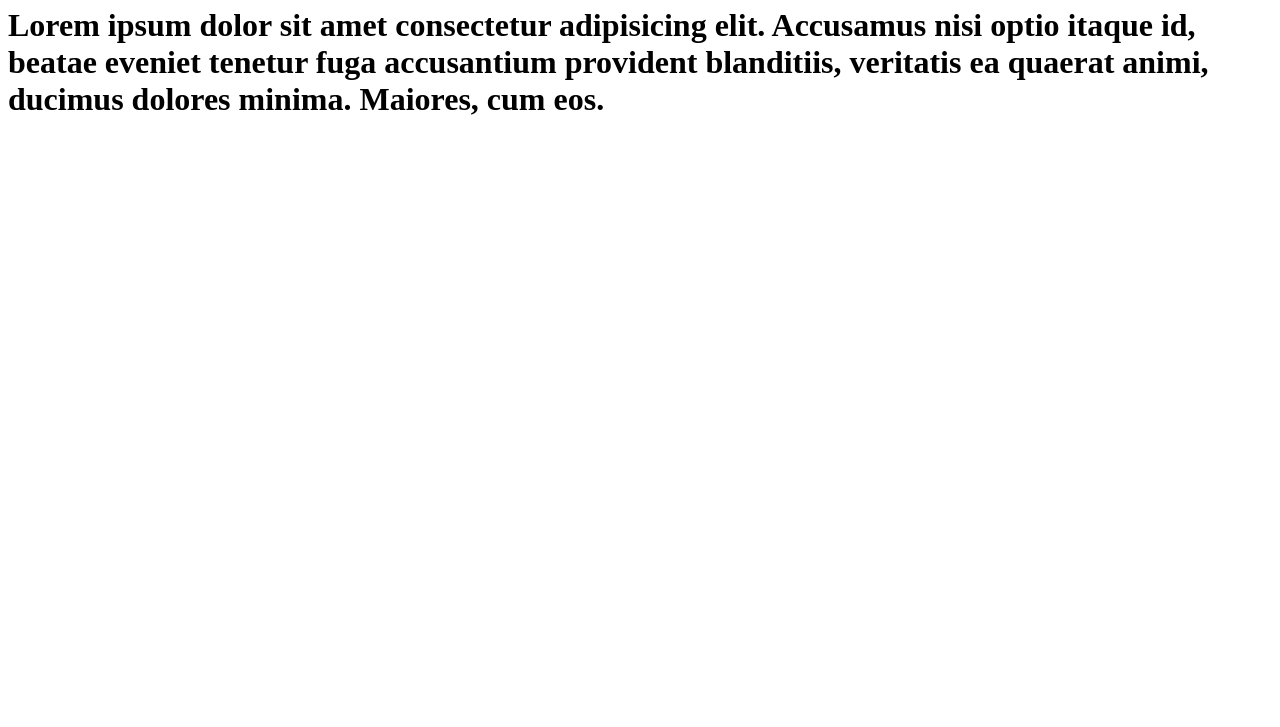
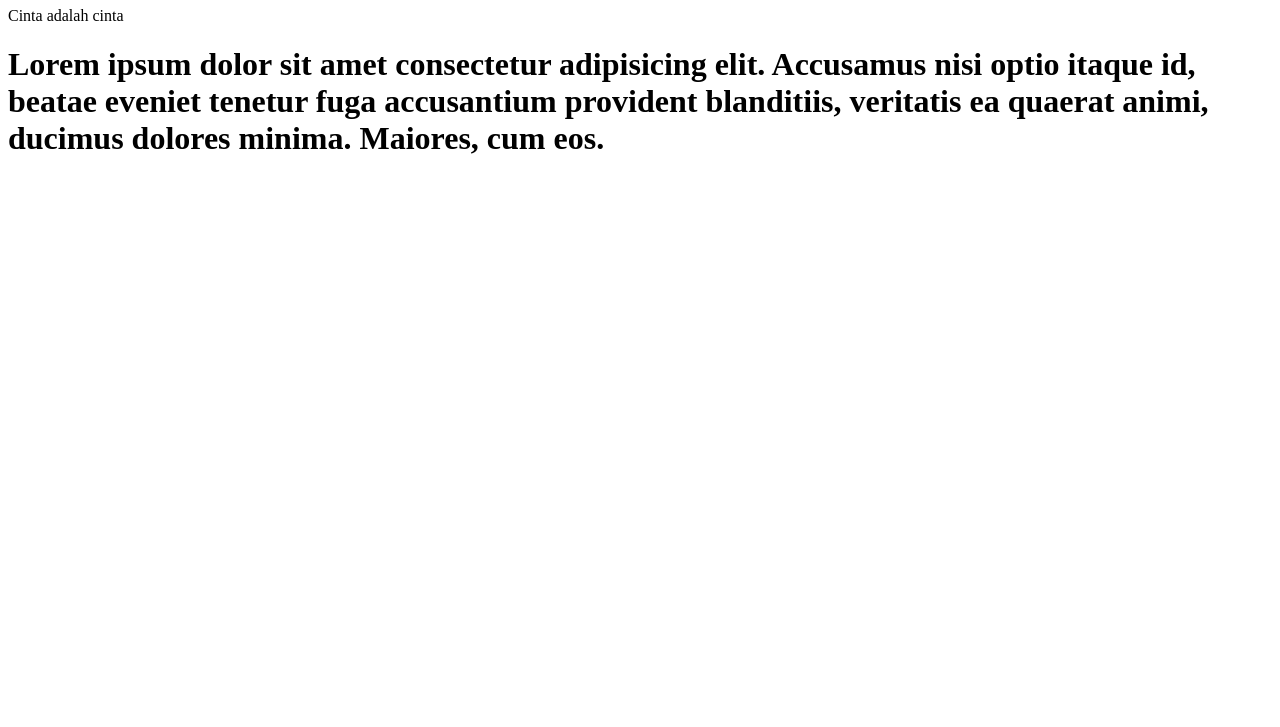
Before and after one commit to DendaAS/test, a plain HTML site: page index.html in a window 1280 px wide. Shown: the part 73-800 px from the top of the page. Drawn offline with Linux system fonts and the light colour scheme.

Commit message:
Update index.html
Nambahin Paragraph

```diff
--- a/index.html
+++ b/index.html
@@ -8,6 +8,7 @@
 </head>
 <body>
     <h1>Hello Word!</h1>
+    <p>Cinta adalah cinta</p>
     <h1>Lorem ipsum dolor sit amet consectetur adipisicing elit. Accusamus nisi optio itaque id, beatae eveniet tenetur fuga accusantium provident blanditiis, veritatis ea quaerat animi, ducimus dolores minima. Maiores, cum eos.</h1>
 </body>
 </html>
```
